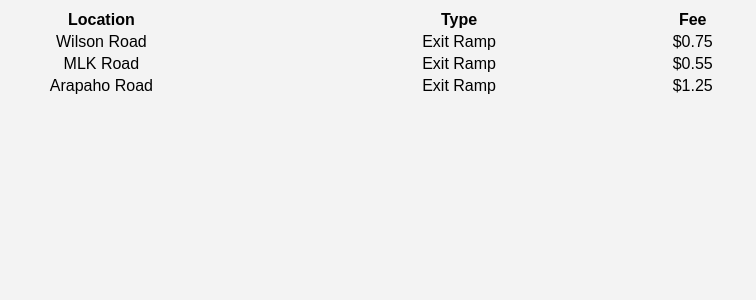
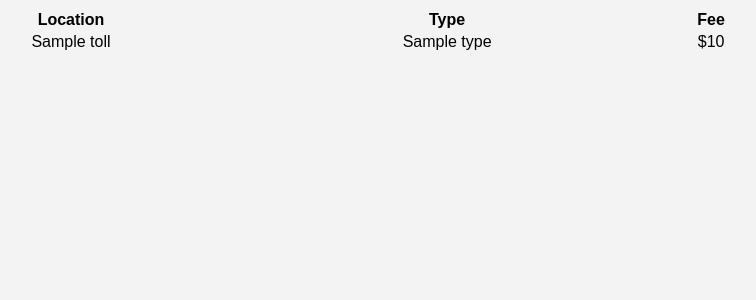
Before and after one commit to hampster2018/SoftwareEngineeringProject, a Flask app: page /tollFeeAdmin in a window 1280 px wide. Shown: the top 300 px of the page, without its empty margins (305-1061 px from the left). Run offline with Flask 2, Linux system fonts and the light colour scheme; a database or web service that is not in the repository returns one stand-in record (values such as "Sample title").

Commit message:
Added toll iteration

```diff
--- a/application/db.py
+++ b/application/db.py
@@ -14,7 +14,8 @@ def GetUserById(id):
     return mongo.db.Users.find_one({"_id": id})
 
 def GetTolls():
-    return mongo.db.Tolls.find({})
+    print("I'm here")
+    return list(mongo.db.Tolls.find({}))
 
 def UpdateTollByName(name, amount):
     return mongo.db.Tolls.find_one_and_update({'name': name}, {'amount': amount})
--- a/application/routes.py
+++ b/application/routes.py
@@ -2,6 +2,8 @@ from flask import Blueprint
 from flask import current_app as app
 from flask import render_template, redirect, url_for
 from flask_login import login_required, logout_user, current_user
+
+from .db import GetTolls
 
 main_bp = Blueprint(
     "main_bp", __name__, template_folder="templates", static_folder="static"
@@ -25,5 +27,6 @@ def logout():
 
 @main_bp.route("/tollFeeAdmin")
 def toll_fees():
-    tolls = [("Wilson Road", "Exit Ramp", "$0.75"), ("MLK Road", "Exit Ramp", "$0.55"), ("Arapaho Road", "Exit Ramp", "$1.20")]
-    return render_template("tollFees.html")
+    tolls = GetTolls()
+    print(tolls)
+    return render_template("tollFees.html", tolls=tolls)
--- a/application/templates/tollFees.html
+++ b/application/templates/tollFees.html
@@ -12,21 +12,13 @@
               <th>Type</th>
               <th>Fee</th>
             </tr>
+            {% for toll in tolls %}
             <tr>
-              <td>Wilson Road</td>
-              <td>Exit Ramp</td>
-              <td>$0.75</td>
+              <td>{{toll['name']}}</td>
+              <td>{{toll['type']}}</td>
+              <td>${{toll['amount']}}</td>
             </tr>
-            <tr>
-              <td>MLK Road</td>
-              <td>Exit Ramp</td>
-              <td>$0.55</td>
-            </tr>
-            <tr>
-                <td>Arapaho Road</td>
-                <td>Exit Ramp</td>
-                <td>$1.25</td>
-              </tr>
+            {% endfor %}
           </table>
         </center>
     </body>
```
